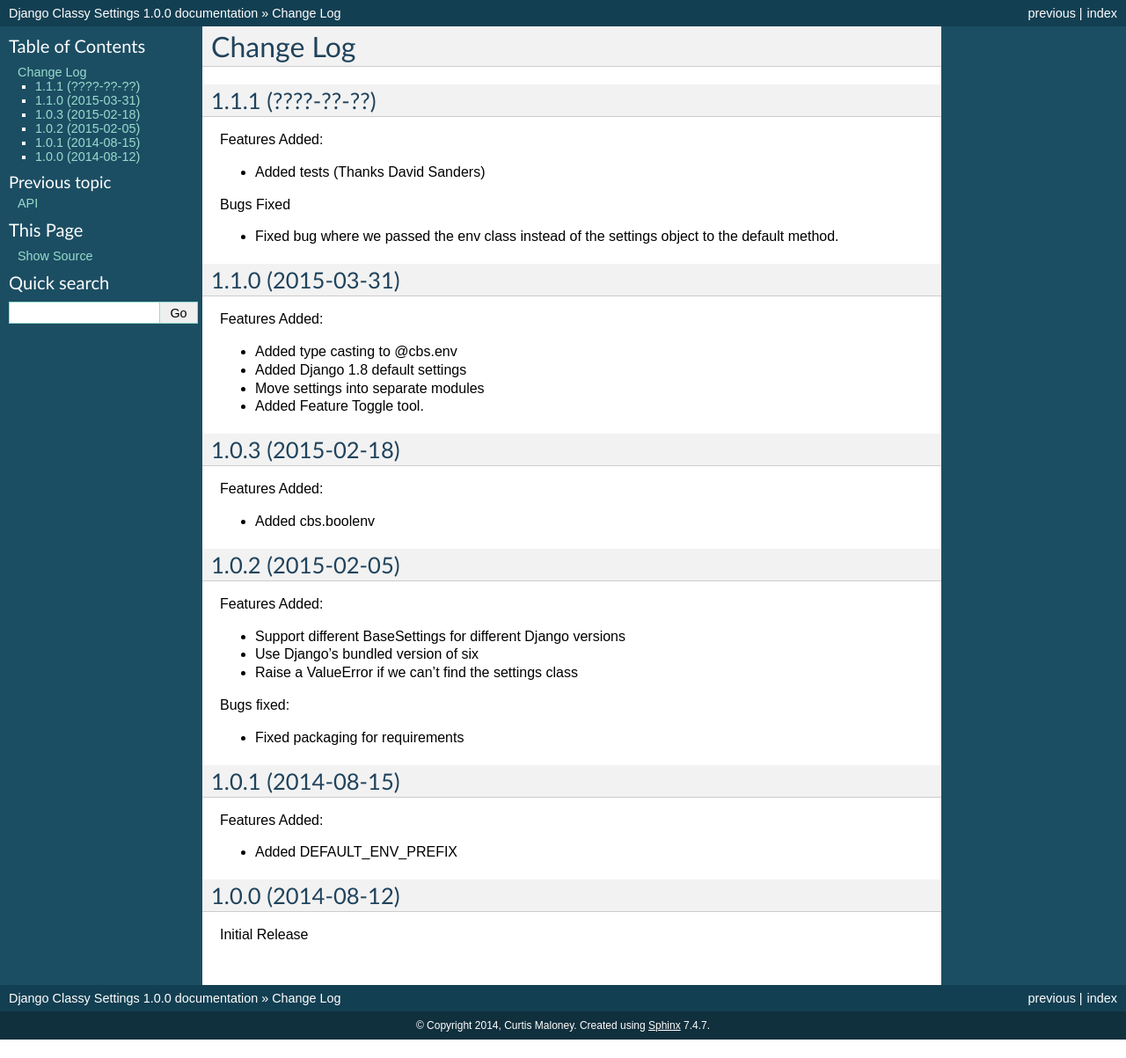
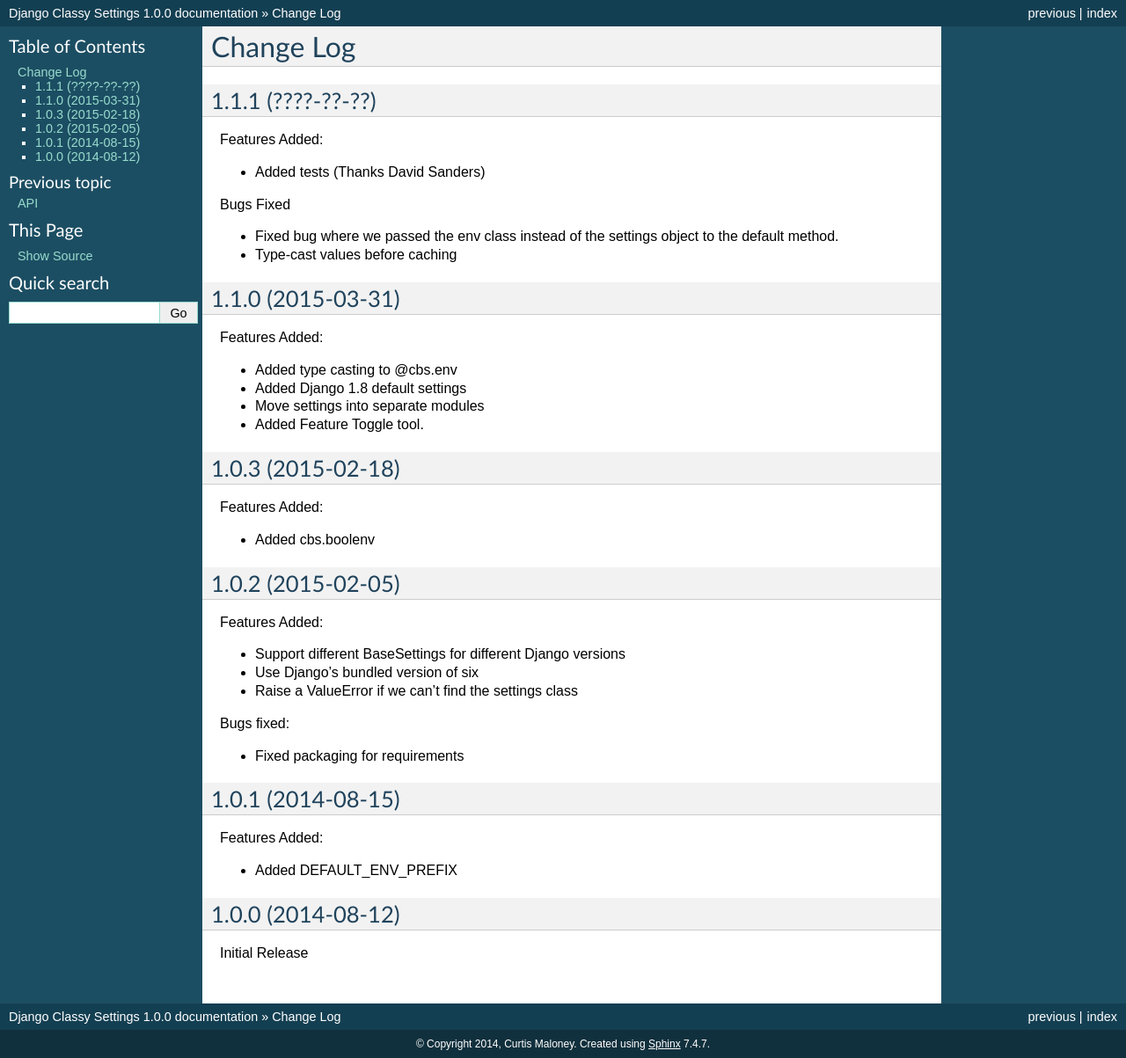
Before and after one commit to funkybob/django-classy-settings, a Sphinx documentation site: the page built from docs/changelog.rst, in a window 1280 px wide. Shown: the whole page at 88% size. Built offline with Sphinx 7.4.7, drawn with Linux system fonts in a browser that asks for light colours; before the commit the page ends 1182 px from its top, so only the background shows below that.

Commit message:
Update changelog

```diff
--- a/docs/changelog.rst
+++ b/docs/changelog.rst
@@ -12,6 +12,7 @@
 
 - Fixed bug where we passed the env class instead of the settings object to the
   default method.
+- Type-cast values before caching
 
 1.1.0 (2015-03-31)
 ------------------
```
